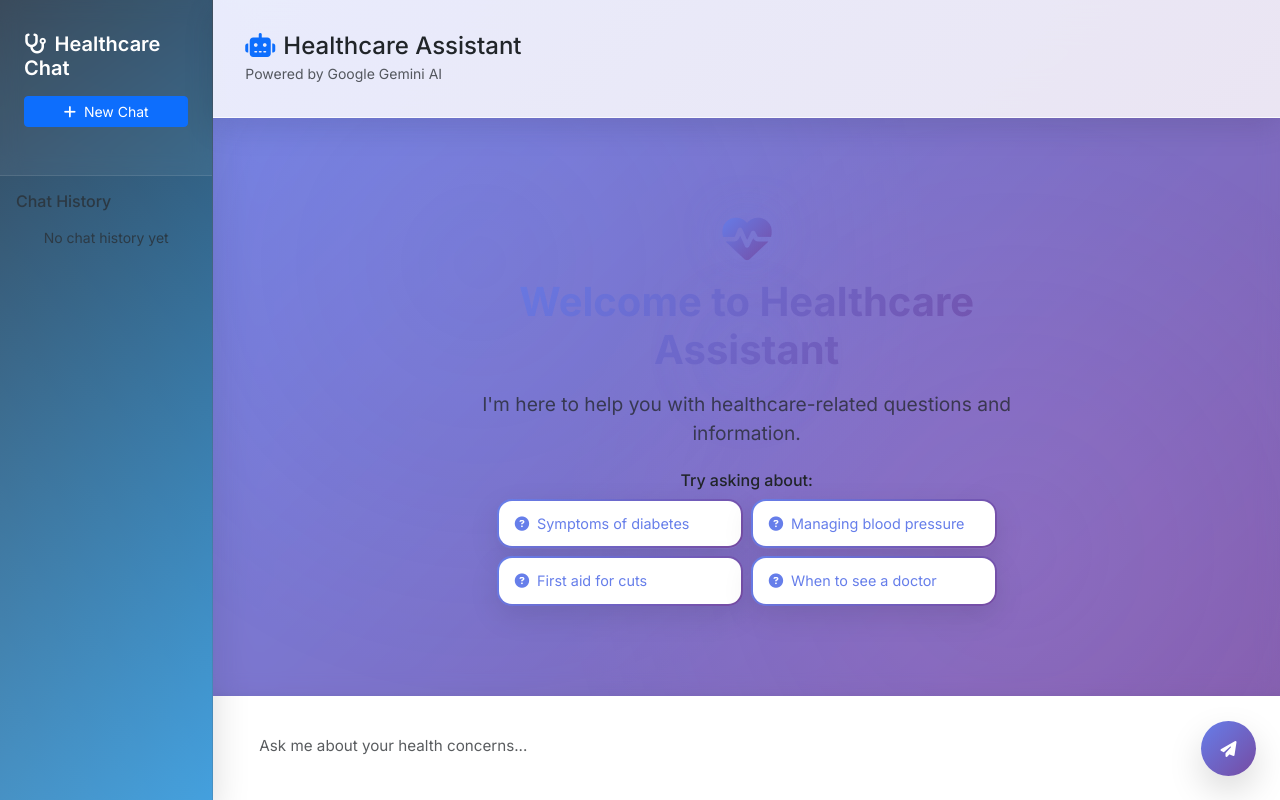
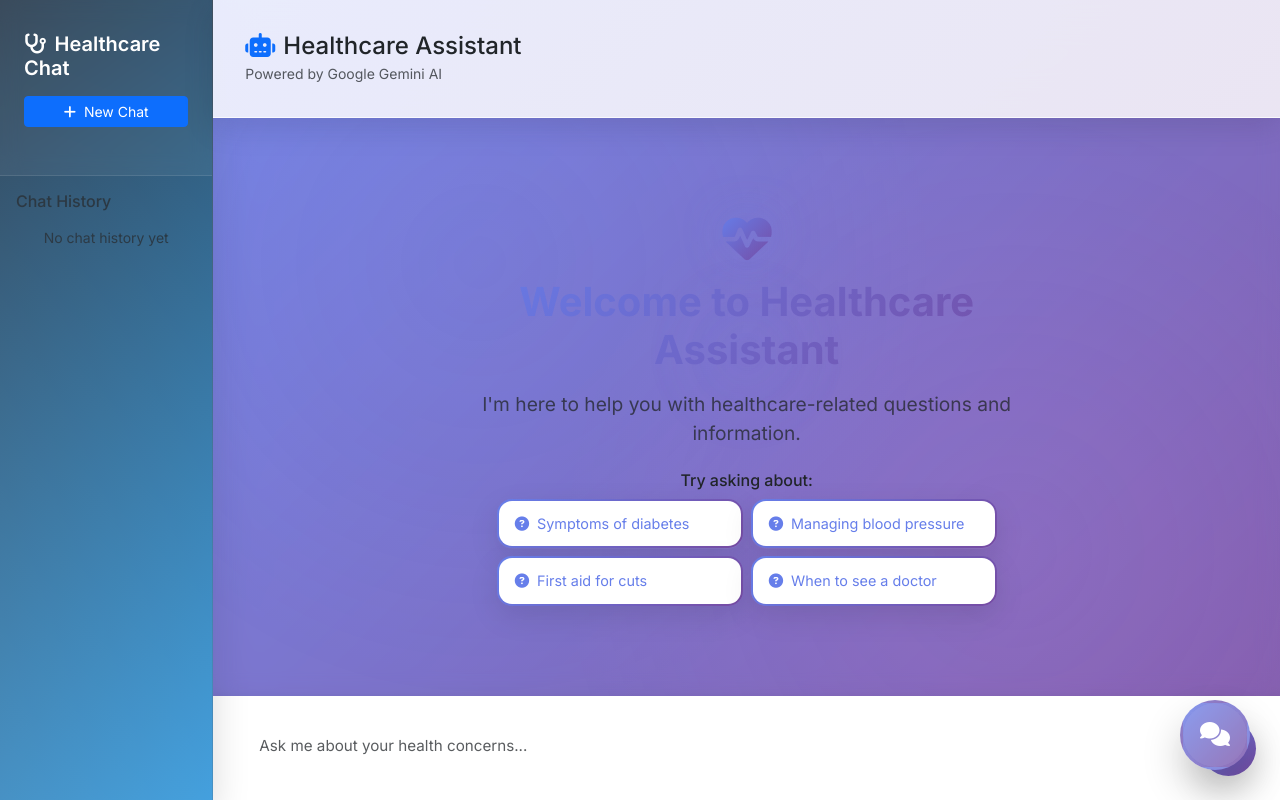
Before and after one commit to Saipradeep456/medicalAIchatbot, a Flask app: page / in a window 1280 px wide. Run offline with Flask 3, Linux system fonts and the light colour scheme; data that the repository does not hold is empty.

Commit message:
Add a floating button so users can quickly access and engage with the chatbot
Implements a floating chat button using HTML, CSS, and JavaScript to focus the message input and trigger a shake animation on click.

Replit-Commit-Author: Agent
Replit-Commit-Session-Id: dc9a80ea-436f-41dd-af2a-ca0989403247
Replit-Commit-Screenshot-Url: https://storage.googleapis.com/screenshot-production-us-central1/8be237b8-128f-4e5d-b7a0-0a29092bbc7c/2d0b8b20-cdfe-47d8-9655-e404623f409b.jpg

```diff
--- a/static/css/style.css
+++ b/static/css/style.css
@@ -530,6 +530,12 @@ body::before {
     }
 }
 
+@keyframes shake {
+    0%, 100% { transform: translateX(0); }
+    10%, 30%, 50%, 70%, 90% { transform: translateX(-2px); }
+    20%, 40%, 60%, 80% { transform: translateX(2px); }
+}
+
 /* Alert Styles */
 .alert-sm {
     padding: 0.5rem 1rem;
@@ -566,6 +572,131 @@ body::before {
     .welcome-message {
         padding: 2rem 1rem;
     }
+
+    .floating-chat-btn {
+        bottom: 20px;
+        right: 20px;
+        width: 60px;
+        height: 60px;
+    }
+
+    .floating-chat-btn:hover {
+        width: 140px;
+        border-radius: 30px;
+    }
+
+    .chat-btn-icon {
+        font-size: 1.3rem;
+    }
+
+    .chat-btn-text {
+        font-size: 0.8rem;
+        right: 15px;
+    }
+}
+
+/* Floating Chat Button */
+.floating-chat-btn {
+    position: fixed;
+    bottom: 30px;
+    right: 30px;
+    width: 70px;
+    height: 70px;
+    background: var(--user-message-bg);
+    border-radius: 50%;
+    display: flex;
+    align-items: center;
+    justify-content: center;
+    cursor: pointer;
+    transition: all 0.4s cubic-bezier(0.4, 0, 0.2, 1);
+    box-shadow: var(--shadow-heavy);
+    z-index: 1000;
+    overflow: hidden;
+    border: 3px solid rgba(255,255,255,0.2);
+}
+
+.floating-chat-btn:hover {
+    width: 160px;
+    border-radius: 35px;
+    transform: translateY(-5px);
+    box-shadow: 0 25px 50px rgba(0,0,0,0.25);
+}
+
+.chat-btn-icon {
+    position: absolute;
+    left: 50%;
+    top: 50%;
+    transform: translate(-50%, -50%);
+    color: white;
+    font-size: 1.5rem;
+    transition: all 0.4s ease;
+    z-index: 2;
+}
+
+.floating-chat-btn:hover .chat-btn-icon {
+    left: 25px;
+    transform: translate(-50%, -50%);
+}
+
+.chat-btn-text {
+    position: absolute;
+    right: 20px;
+    top: 50%;
+    transform: translateY(-50%);
+    color: white;
+    font-weight: 600;
+    font-size: 0.9rem;
+    opacity: 0;
+    transition: all 0.4s ease;
+    white-space: nowrap;
+}
+
+.floating-chat-btn:hover .chat-btn-text {
+    opacity: 1;
+}
+
+.chat-btn-pulse {
+    position: absolute;
+    top: 50%;
+    left: 50%;
+    transform: translate(-50%, -50%);
+    width: 100%;
+    height: 100%;
+    border-radius: 50%;
+    background: rgba(255,255,255,0.3);
+    animation: pulse-ring 2s cubic-bezier(0.455, 0.03, 0.515, 0.955) infinite;
+}
+
+@keyframes pulse-ring {
+    0% {
+        transform: translate(-50%, -50%) scale(0.8);
+        opacity: 1;
+    }
+    100% {
+        transform: translate(-50%, -50%) scale(2);
+        opacity: 0;
+    }
+}
+
+.floating-chat-btn:hover .chat-btn-pulse {
+    display: none;
+}
+
+.floating-chat-btn::before {
+    content: '';
+    position: absolute;
+    top: 0;
+    left: 0;
+    right: 0;
+    bottom: 0;
+    background: linear-gradient(45deg, rgba(255,255,255,0.2) 0%, transparent 100%);
+    border-radius: inherit;
+    opacity: 0;
+    transition: opacity 0.3s ease;
+}
+
+.floating-chat-btn:hover::before {
+    opacity: 1;
 }
 
 /* Scrollbar Styling */
--- a/static/js/main.js
+++ b/static/js/main.js
@@ -48,6 +48,18 @@ class HealthcareChatbot {
                 this.messageInput.value = question;
                 this.sendMessage();
             }
+        });
+
+        // Floating chat button
+        document.getElementById('floatingChatBtn').addEventListener('click', () => {
+            this.messageInput.focus();
+            this.messageInput.scrollIntoView({ behavior: 'smooth', block: 'center' });
+
+            // Add a subtle shake animation to the input
+            this.messageInput.style.animation = 'shake 0.5s ease-in-out';
+            setTimeout(() => {
+                this.messageInput.style.animation = '';
+            }, 500);
         });
     }
 
--- a/templates/index.html
+++ b/templates/index.html
@@ -122,6 +122,15 @@
         </div>
     </div>
 
+    <!-- Floating Chat Button -->
+    <div class="floating-chat-btn" id="floatingChatBtn">
+        <div class="chat-btn-icon">
+            <i class="fas fa-comments"></i>
+        </div>
+        <div class="chat-btn-text">Chat with AI</div>
+        <div class="chat-btn-pulse"></div>
+    </div>
+
     <!-- Bootstrap 5 JS -->
     <script src="https://cdn.jsdelivr.net/npm/bootstrap@5.3.0/dist/js/bootstrap.bundle.min.js"></script>
 
```
